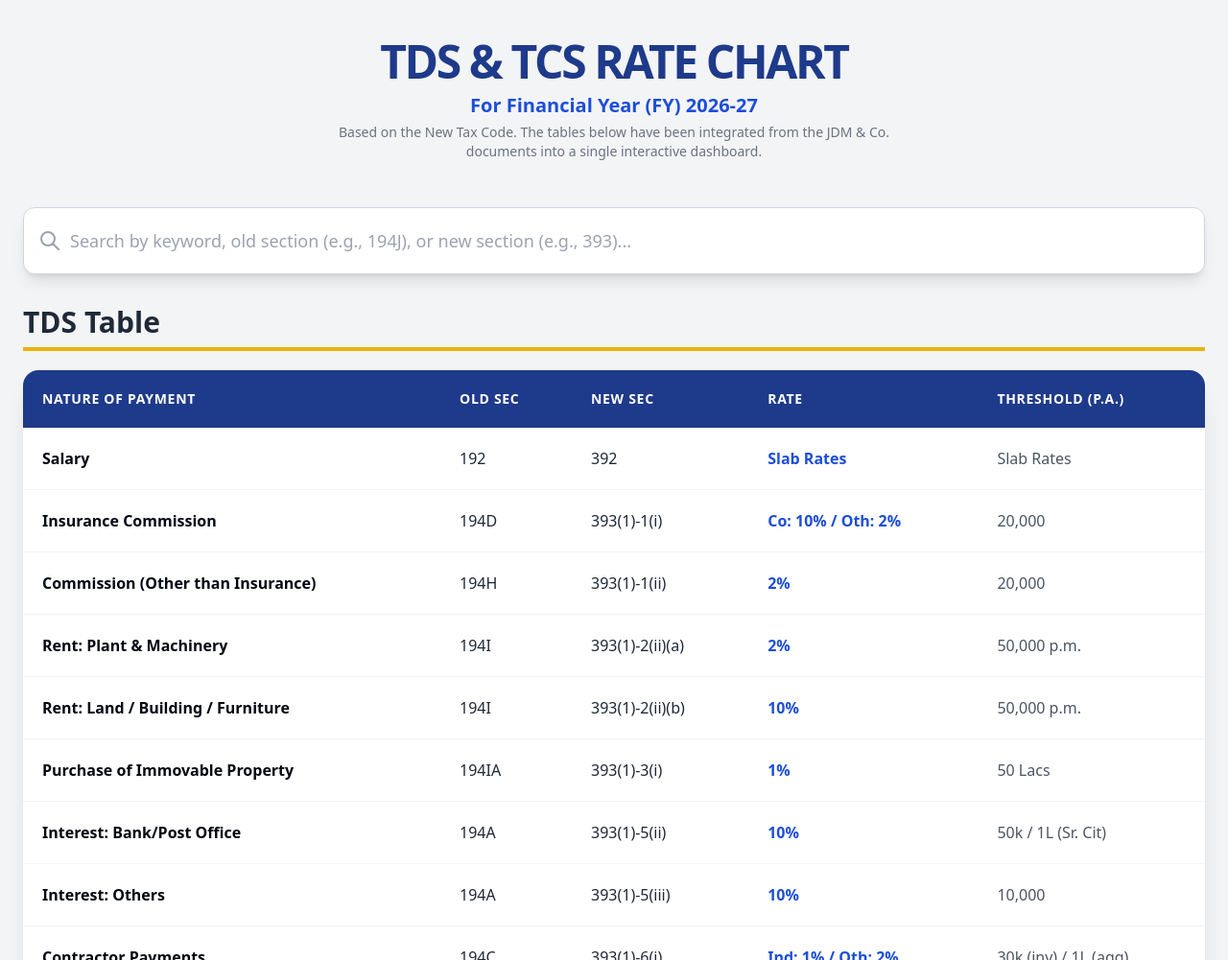
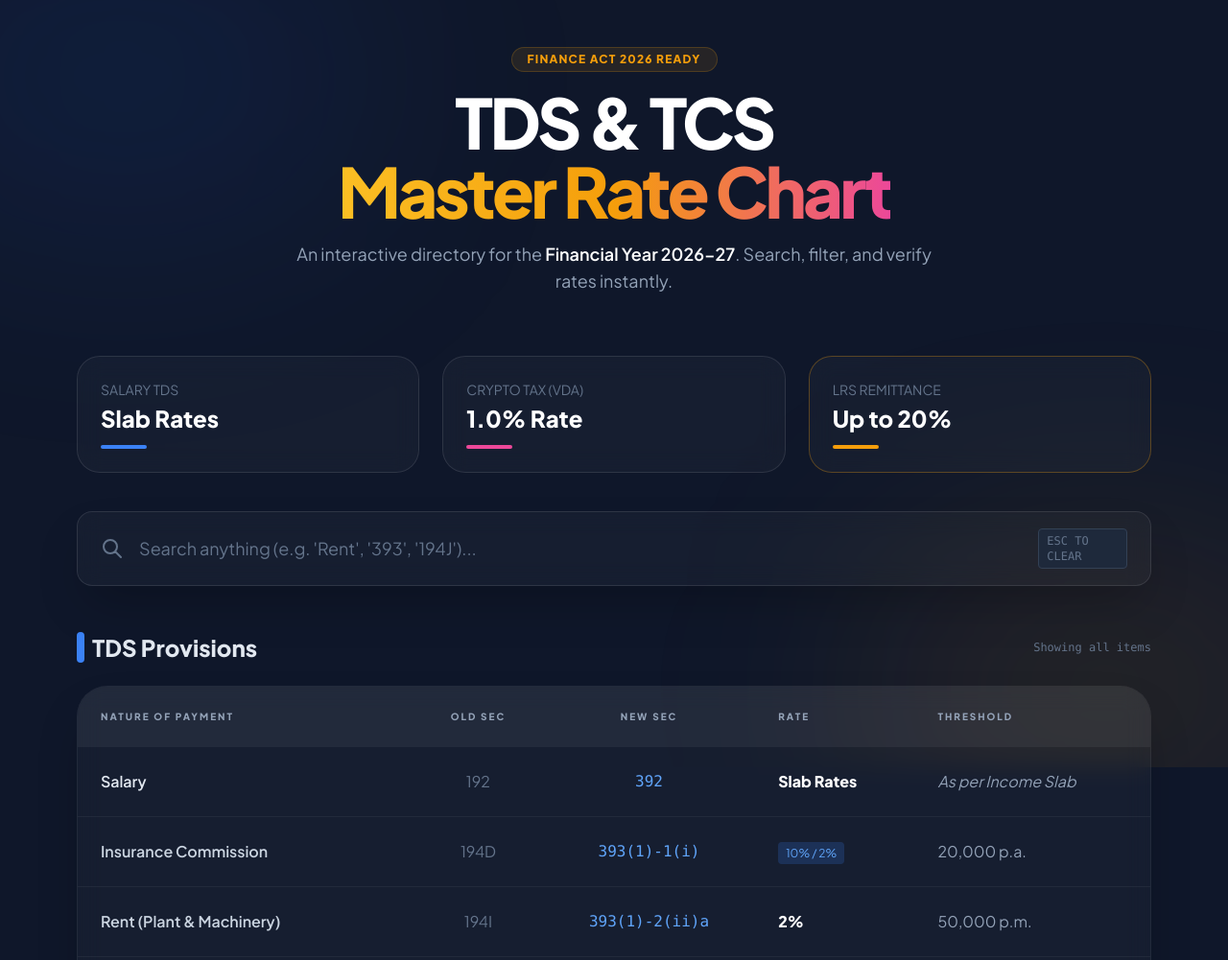
Before and after one commit to hdm306/TDS-and-TCS-Rate-Chart, a plain HTML site: page index.html in a window 1280 px wide. Shown: the top 1001 px of the page at 96% size. Drawn offline with nearby package versions, Linux system fonts and the light colour scheme.

Commit message:
Update index.html

```diff
--- a/index.html
+++ b/index.html
@@ -3,146 +3,158 @@
 <head>
     <meta charset="UTF-8">
     <meta name="viewport" content="width=device-width, initial-scale=1.0">
-    <title>Interactive TDS & TCS Rate Chart FY 2026-27</title>
+    <title>TaxFlow | TDS & TCS Master Chart 2026-27</title>
     <script src="https://cdn.tailwindcss.com"></script>
+    <link href="https://fonts.googleapis.com/css2?family=Plus+Jakarta+Sans:wght@300;400;600;800&display=swap" rel="stylesheet">
     <style>
-        /* This keeps the table headers stuck to the top when scrolling */
-        .sticky-header {
-            position: sticky;
-            top: 0;
-            z-index: 10;
-        }
+        body { font-family: 'Plus Jakarta Sans', sans-serif; background: #0f172a; }
+        .glass { background: rgba(255, 255, 255, 0.03); backdrop-filter: blur(12px); border: 1px solid rgba(255,255,255,0.1); }
+        .gradient-text { background: linear-gradient(to right, #fbbf24, #f59e0b, #ec4899); -webkit-background-clip: text; -webkit-text-fill-color: transparent; }
+        .row-hover:hover { background: rgba(255, 255, 255, 0.05); transition: all 0.2s; }
+        ::-webkit-scrollbar { width: 8px; }
+        ::-webkit-scrollbar-track { background: #0f172a; }
+        ::-webkit-scrollbar-thumb { background: #334155; border-radius: 10px; }
     </style>
 </head>
-<body class="bg-gray-100 text-gray-800 font-sans">
+<body class="text-slate-200 antialiased">
 
-    <div class="max-w-7xl mx-auto px-6 py-10">
+    <div class="fixed top-0 left-0 w-full h-full -z-10 overflow-hidden">
+        <div class="absolute top-[-10%] left-[-10%] w-[40%] h-[40%] bg-blue-600/10 rounded-full blur-[120px]"></div>
+        <div class="absolute bottom-[-10%] right-[-10%] w-[40%] h-[40%] bg-amber-500/10 rounded-full blur-[120px]"></div>
+    </div>
 
-        <header class="text-center mb-12">
-            <h1 class="text-4xl md:text-5xl font-extrabold text-blue-900 uppercase tracking-tighter">
-                TDS & TCS Rate Chart
+    <div class="max-w-6xl mx-auto px-4 py-12">
+
+        <header class="text-center mb-16">
+            <div class="inline-block px-4 py-1 rounded-full bg-amber-500/10 border border-amber-500/20 text-amber-500 text-xs font-bold uppercase tracking-widest mb-4">
+                Finance Act 2026 Ready
+            </div>
+            <h1 class="text-5xl md:text-7xl font-extrabold tracking-tighter mb-4">
+                <span class="text-white">TDS & TCS</span> <br>
+                <span class="gradient-text">Master Rate Chart</span>
             </h1>
-            <p class="text-xl text-blue-700 font-semibold mt-2">
-                For Financial Year (FY) 2026-27
-            </p>
-            <p class="text-sm text-gray-500 mt-1 max-w-xl mx-auto">
-                Based on the New Tax Code. The tables below have been integrated from the JDM & Co. documents into a single interactive dashboard.
+            <p class="text-slate-400 text-lg max-w-2xl mx-auto">
+                An interactive directory for the <span class="text-white font-semibold">Financial Year 2026-27</span>.
+                Search, filter, and verify rates instantly.
             </p>
         </header>
 
-        <div class="mb-8 relative">
-            <input type="text" id="searchInput" onkeyup="filterTables()"
-                placeholder="Search by keyword, old section (e.g., 194J), or new section (e.g., 393)..."
-                class="w-full p-5 pl-12 rounded-xl border border-gray-300 shadow-lg focus:ring-4 focus:ring-blue-200 focus:outline-none text-lg transition duration-150">
-            <svg class="absolute left-4 top-1/2 transform -translate-y-1/2 w-6 h-6 text-gray-400" fill="none" stroke="currentColor" viewBox="0 0 24 24" xmlns="http://www.w3.org/2000/svg">
-                <path stroke-linecap="round" stroke-linejoin="round" stroke-width="2" d="M21 21l-6-6m2-5a7 7 0 11-14 0 7 7 0 0114 0z"></path>
-            </svg>
+        <div class="grid grid-cols-1 md:grid-cols-3 gap-6 mb-10">
+            <div class="glass p-6 rounded-3xl">
+                <p class="text-slate-500 text-sm font-medium uppercase">Salary TDS</p>
+                <p class="text-2xl font-bold text-white mt-1">Slab Rates</p>
+                <div class="h-1 w-12 bg-blue-500 mt-3 rounded-full"></div>
+            </div>
+            <div class="glass p-6 rounded-3xl">
+                <p class="text-slate-500 text-sm font-medium uppercase">Crypto Tax (VDA)</p>
+                <p class="text-2xl font-bold text-white mt-1">1.0% Rate</p>
+                <div class="h-1 w-12 bg-pink-500 mt-3 rounded-full"></div>
+            </div>
+            <div class="glass p-6 rounded-3xl border-amber-500/30">
+                <p class="text-slate-500 text-sm font-medium uppercase">LRS Remittance</p>
+                <p class="text-2xl font-bold text-white mt-1">Up to 20%</p>
+                <div class="h-1 w-12 bg-amber-500 mt-3 rounded-full"></div>
+            </div>
         </div>
 
-        <section class="mb-14">
-            <div class="flex items-center gap-4 mb-5 border-b-4 border-yellow-500 inline-block">
-                <h2 class="text-3xl font-bold pb-2">TDS Table</h2>
+        <div class="sticky top-6 z-50 mb-12">
+            <div class="glass shadow-2xl rounded-2xl flex items-center p-2 border-white/10">
+                <div class="pl-4 text-slate-500">
+                    <svg class="w-6 h-6" fill="none" stroke="currentColor" viewBox="0 0 24 24"><path stroke-linecap="round" stroke-linejoin="round" stroke-width="2" d="M21 21l-6-6m2-5a7 7 0 11-14 0 7 7 0 0114 0z"></path></svg>
+                </div>
+                <input type="text" id="searchInput" onkeyup="filterTables()"
+                    placeholder="Search anything (e.g. 'Rent', '393', '194J')..."
+                    class="w-full bg-transparent border-none focus:ring-0 p-4 text-white placeholder-slate-500 text-lg">
+                <kbd class="hidden md:block mr-4 px-2 py-1 bg-slate-800 rounded text-slate-500 text-xs border border-slate-700">ESC TO CLEAR</kbd>
+            </div>
+        </div>
+
+        <div class="mb-20">
+            <div class="flex items-center justify-between mb-6">
+                <h2 class="text-2xl font-bold flex items-center gap-2">
+                    <span class="w-2 h-8 bg-blue-500 rounded-full"></span>
+                    TDS Provisions
+                </h2>
+                <span class="text-xs text-slate-500 font-mono" id="tdsCount">Showing all items</span>
             </div>
 
-            <div class="overflow-x-auto bg-white rounded-2xl shadow-xl">
-                <table class="w-full text-left border-collapse" id="tdsTable">
-                    <thead class="sticky-header bg-blue-900 text-white text-sm uppercase tracking-wider">
-                        <tr>
-                            <th class="p-5">Nature of Payment</th>
-                            <th class="p-5">Old Sec</th>
-                            <th class="p-5">New Sec</th>
-                            <th class="p-5">Rate</th>
-                            <th class="p-5">Threshold (p.a.)</th>
+            <div class="glass rounded-[2rem] overflow-hidden shadow-2xl border-white/5">
+                <table class="w-full text-left" id="tdsTable">
+                    <thead>
+                        <tr class="bg-white/5 text-slate-400 text-[10px] uppercase tracking-[0.2em] font-bold">
+                            <th class="p-6">Nature of Payment</th>
+                            <th class="p-6 text-center">Old Sec</th>
+                            <th class="p-6 text-center">New Sec</th>
+                            <th class="p-6">Rate</th>
+                            <th class="p-6">Threshold</th>
                         </tr>
                     </thead>
-                    <tbody class="divide-y divide-gray-100">
-                        <tr class="hover:bg-gray-50"><td class="p-5 font-semibold text-gray-950">Salary</td><td class="p-5">192</td><td class="p-5">392</td><td class="p-5 text-blue-700 font-bold">Slab Rates</td><td class="p-5 text-gray-600">Slab Rates</td></tr>
-
-                        <tr class="hover:bg-gray-50"><td class="p-5 font-semibold text-gray-950">Insurance Commission</td><td class="p-5">194D</td><td class="p-5">393(1)-1(i)</td><td class="p-5 text-blue-700 font-bold">Co: 10% / Oth: 2%</td><td class="p-5 text-gray-600">20,000</td></tr>
-                        <tr class="hover:bg-gray-50"><td class="p-5 font-semibold text-gray-950">Commission (Other than Insurance)</td><td class="p-5">194H</td><td class="p-5">393(1)-1(ii)</td><td class="p-5 text-blue-700 font-bold">2%</td><td class="p-5 text-gray-600">20,000</td></tr>
-
-                        <tr class="hover:bg-gray-50"><td class="p-5 font-semibold text-gray-950">Rent: Plant & Machinery</td><td class="p-5">194I</td><td class="p-5">393(1)-2(ii)(a)</td><td class="p-5 text-blue-700 font-bold">2%</td><td class="p-5 text-gray-600">50,000 p.m.</td></tr>
-                        <tr class="hover:bg-gray-50"><td class="p-5 font-semibold text-gray-950">Rent: Land / Building / Furniture</td><td class="p-5">194I</td><td class="p-5">393(1)-2(ii)(b)</td><td class="p-5 text-blue-700 font-bold">10%</td><td class="p-5 text-gray-600">50,000 p.m.</td></tr>
-
-                        <tr class="hover:bg-gray-50"><td class="p-5 font-semibold text-gray-950">Purchase of Immovable Property</td><td class="p-5">194IA</td><td class="p-5">393(1)-3(i)</td><td class="p-5 text-blue-700 font-bold">1%</td><td class="p-5 text-gray-600">50 Lacs</td></tr>
-
-                        <tr class="hover:bg-gray-50"><td class="p-5 font-semibold text-gray-950">Interest: Bank/Post Office</td><td class="p-5">194A</td><td class="p-5">393(1)-5(ii)</td><td class="p-5 text-blue-700 font-bold">10%</td><td class="p-5 text-gray-600">50k / 1L (Sr. Cit)</td></tr>
-                        <tr class="hover:bg-gray-50"><td class="p-5 font-semibold text-gray-950">Interest: Others</td><td class="p-5">194A</td><td class="p-5">393(1)-5(iii)</td><td class="p-5 text-blue-700 font-bold">10%</td><td class="p-5 text-gray-600">10,000</td></tr>
-
-                        <tr class="hover:bg-gray-50"><td class="p-5 font-semibold text-gray-950">Contractor Payments</td><td class="p-5">194C</td><td class="p-5">393(1)-6(i)</td><td class="p-5 text-blue-700 font-bold">Ind: 1% / Oth: 2%</td><td class="p-5 text-gray-600">30k (inv) / 1L (agg)</td></tr>
-                        <tr class="hover:bg-gray-50"><td class="p-5 font-semibold text-gray-950">Professional Fees / Royalty</td><td class="p-5">194J</td><td class="p-5">393(1)-6(iii)</td><td class="p-5 text-blue-700 font-bold">10%</td><td class="p-5 text-gray-600">50k/service</td></tr>
-                        <tr class="hover:bg-gray-50"><td class="p-5 font-semibold text-gray-950">Technical Fees / Call Center</td><td class="p-5">194J</td><td class="p-5">393(1)-6(iii)</td><td class="p-5 text-blue-700 font-bold">2%</td><td class="p-5 text-gray-600">50k/service</td></tr>
-
-                        <tr class="hover:bg-gray-50"><td class="p-5 font-semibold text-gray-950">Dividend</td><td class="p-5">194</td><td class="p-5">393(1)-(7)</td><td class="p-5 text-blue-700 font-bold">10%</td><td class="p-5 text-gray-600">10,000</td></tr>
-                        <tr class="hover:bg-gray-50"><td class="p-5 font-semibold text-gray-950">Purchase of Goods</td><td class="p-5">194Q</td><td class="p-5">393(1)-(8)(ii)</td><td class="p-5 text-blue-700 font-bold">0.1%</td><td class="p-5 text-gray-600">50 Lacs</td></tr>
-                        <tr class="hover:bg-gray-50"><td class="p-5 font-semibold text-gray-950">Virtual Digital Assets (Crypto)</td><td class="p-5">194S</td><td class="p-5">393(1)-(8)(iv)</td><td class="p-5 text-blue-700 font-bold">1%</td><td class="p-5 text-gray-600">10k / 50k</td></tr>
-                        <tr class="hover:bg-gray-50"><td class="p-5 font-semibold text-gray-950">Partner of Firm Remuneration</td><td class="p-5">194T</td><td class="p-5">393(3)-(7)</td><td class="p-5 text-blue-700 font-bold">10%</td><td class="p-5 text-gray-600">20,000</td></tr>
+                    <tbody class="divide-y divide-white/5">
+                        <tr class="row-hover"><td class="p-6 font-semibold">Salary</td><td class="p-6 text-center text-slate-500">192</td><td class="p-6 text-center text-blue-400 font-mono">392</td><td class="p-6 text-white font-bold">Slab Rates</td><td class="p-6 text-slate-400 italic">As per Income Slab</td></tr>
+                        <tr class="row-hover"><td class="p-6 font-semibold text-slate-300">Insurance Commission</td><td class="p-6 text-center text-slate-500">194D</td><td class="p-6 text-center text-blue-400 font-mono">393(1)-1(i)</td><td class="p-6"><span class="px-2 py-1 rounded bg-blue-500/20 text-blue-400 text-xs">10% / 2%</span></td><td class="p-6 text-slate-400">20,000 p.a.</td></tr>
+                        <tr class="row-hover"><td class="p-6 font-semibold text-slate-300">Rent (Plant & Machinery)</td><td class="p-6 text-center text-slate-500">194I</td><td class="p-6 text-center text-blue-400 font-mono">393(1)-2(ii)a</td><td class="p-6 text-white font-bold">2%</td><td class="p-6 text-slate-400">50,000 p.m.</td></tr>
+                        <tr class="row-hover"><td class="p-6 font-semibold text-slate-300">Rent (Building/Furniture)</td><td class="p-6 text-center text-slate-500">194I</td><td class="p-6 text-center text-blue-400 font-mono">393(1)-2(ii)b</td><td class="p-6 text-white font-bold">10%</td><td class="p-6 text-slate-400">50,000 p.m.</td></tr>
+                        <tr class="row-hover"><td class="p-6 font-semibold text-slate-300">Purchase of Immovable Prop.</td><td class="p-6 text-center text-slate-500">194IA</td><td class="p-6 text-center text-blue-400 font-mono">393(1)-3(i)</td><td class="p-6 text-white font-bold">1%</td><td class="p-6 text-slate-400">50 Lacs / Property</td></tr>
+                        <tr class="row-hover"><td class="p-6 font-semibold text-slate-300">Professional Fees / Royalty</td><td class="p-6 text-center text-slate-500">194J</td><td class="p-6 text-center text-blue-400 font-mono">393(1)-6(iii)</td><td class="p-6 text-white font-bold">10%</td><td class="p-6 text-slate-400">50,000 p.a.</td></tr>
+                        <tr class="row-hover"><td class="p-6 font-semibold text-slate-300">Technical Fees / Call Center</td><td class="p-6 text-center text-slate-500">194J</td><td class="p-6 text-center text-blue-400 font-mono">393(1)-6(iii)</td><td class="p-6 text-white font-bold">2%</td><td class="p-6 text-slate-400">50,000 p.a.</td></tr>
+                        <tr class="row-hover"><td class="p-6 font-semibold text-slate-300">Transfer of Crypto (VDA)</td><td class="p-6 text-center text-slate-500">194S</td><td class="p-6 text-center text-blue-400 font-mono">393(1)-8(iv)</td><td class="p-6 text-pink-400 font-bold">1%</td><td class="p-6 text-slate-400">10k / 50k p.a.</td></tr>
                     </tbody>
                 </table>
             </div>
-        </section>
+        </div>
 
-        <section class="mb-14">
-            <div class="flex items-center gap-4 mb-5 border-b-4 border-green-500 inline-block">
-                <h2 class="text-3xl font-bold pb-2">TCS Table</h2>
+        <div>
+            <div class="flex items-center mb-6">
+                <h2 class="text-2xl font-bold flex items-center gap-2">
+                    <span class="w-2 h-8 bg-amber-500 rounded-full"></span>
+                    TCS Provisions
+                </h2>
             </div>
 
-            <div class="overflow-x-auto bg-white rounded-2xl shadow-xl">
-                <table class="w-full text-left border-collapse" id="tcsTable">
-                    <thead class="sticky-header bg-gray-900 text-white text-sm uppercase tracking-wider">
-                        <tr>
-                            <th class="p-5">Nature of Goods/Transaction</th>
-                            <th class="p-5">Old Sec</th>
-                            <th class="p-5">New Sec</th>
-                            <th class="p-5">TCS Rate</th>
+            <div class="glass rounded-[2rem] overflow-hidden shadow-2xl border-white/5">
+                <table class="w-full text-left" id="tcsTable">
+                    <thead>
+                        <tr class="bg-white/5 text-slate-400 text-[10px] uppercase tracking-[0.2em] font-bold">
+                            <th class="p-6">Nature of Goods</th>
+                            <th class="p-6 text-center">Old Sec</th>
+                            <th class="p-6 text-center">New Sec</th>
+                            <th class="p-6 text-right">TCS Rate</th>
                         </tr>
                     </thead>
-                    <tbody class="divide-y divide-gray-100">
-                        <tr class="hover:bg-gray-50"><td class="p-5 font-semibold text-gray-950">Alcoholic Liquor for Human Consumption</td><td class="p-5">206C(1)</td><td class="p-5">394(1)-A(1)</td><td class="p-5 text-green-700 font-bold">2%</td></tr>
-                        <tr class="hover:bg-gray-50"><td class="p-5 font-semibold text-gray-950">Sale of Scrap</td><td class="p-5">206C(1)</td><td class="p-5">394(1)-A(4)</td><td class="p-5 text-green-700 font-bold">2%</td></tr>
-                        <tr class="hover:bg-gray-50"><td class="p-5 font-semibold text-gray-950">Motor Vehicle (> 10 Lacs)</td><td class="p-5">206C(1F)</td><td class="p-5">394(1)-A(6)</td><td class="p-5 text-green-700 font-bold">1%</td></tr>
-
-                        <tr class="hover:bg-gray-50"><td class="p-5 font-semibold text-gray-950">LRS Remittance (Education/Medical via loan)</td><td class="p-5">206C(1G)</td><td class="p-5">394(1)-A(7)</td><td class="p-5 text-green-700 font-bold">0%</td></tr>
-                        <tr class="hover:bg-gray-50"><td class="p-5 font-semibold text-gray-950">LRS Remittance (>10L from own funds)</td><td class="p-5">206C(1G)</td><td class="p-5">394(1)-A(7)</td><td class="p-5 text-green-700 font-bold">2%</td></tr>
-                        <tr class="hover:bg-gray-50"><td class="p-5 font-semibold text-gray-950">LRS Remittance (Others >10L)</td><td class="p-5">206C(1G)</td><td class="p-5">394(1)-A(7)</td><td class="p-5 text-green-700 font-bold">20%</td></tr>
-
-                        <tr class="hover:bg-gray-50"><td class="p-5 font-semibold text-gray-950">Overseas Tour Package</td><td class="p-5">206C(1G)</td><td class="p-5">394(1)-A(8)</td><td class="p-5 text-green-700 font-bold">2% / 5% / 20% (Threshold-based)</td></tr>
+                    <tbody class="divide-y divide-white/5 text-slate-300">
+                        <tr class="row-hover"><td class="p-6 font-semibold">Alcoholic Liquor</td><td class="p-6 text-center text-slate-500">206C(1)</td><td class="p-6 text-center text-amber-400 font-mono">394(1)-A(1)</td><td class="p-6 text-right font-bold">2%</td></tr>
+                        <tr class="row-hover"><td class="p-6 font-semibold">Motor Vehicle (> 10L)</td><td class="p-6 text-center text-slate-500">206C(1F)</td><td class="p-6 text-center text-amber-400 font-mono">394(1)-A(6)</td><td class="p-6 text-right font-bold">1%</td></tr>
+                        <tr class="row-hover"><td class="p-6 font-semibold">LRS Remittance (Any Other)</td><td class="p-6 text-center text-slate-500">206C(1G)</td><td class="p-6 text-center text-amber-400 font-mono">394(1)-A(7)</td><td class="p-6 text-right font-bold text-red-400">20%</td></tr>
+                        <tr class="row-hover"><td class="p-6 font-semibold">Overseas Tour Package</td><td class="p-6 text-center text-slate-500">206C(1G)</td><td class="p-6 text-center text-amber-400 font-mono">394(1)-A(8)</td><td class="p-6 text-right font-bold text-amber-400">2% / 20%</td></tr>
                     </tbody>
                 </table>
             </div>
-        </section>
+        </div>
 
-        <footer class="text-center text-gray-500 text-xs py-10 mt-10 border-t border-gray-200">
-            <p>Above data has been digitized from JDM & Co. sources. Always verify before making final decisions.</p>
-            <p class="mt-2 text-gray-400">© For Educational Purposes. Part of GitHub Pages deployment tutorial.</p>
+        <footer class="mt-24 text-center py-12 border-t border-white/5">
+            <p class="text-slate-500 text-sm">Digitized Chart © 2026. Optimized for precision and speed.</p>
         </footer>
+
     </div>
 
     <script>
         function filterTables() {
-            // 1. Get user input
             const input = document.getElementById("searchInput");
             const filter = input.value.toUpperCase();
-
-            // 2. Identify the tables to search through
             const tableIds = ["tdsTable", "tcsTable"];
 
-            // 3. Loop through both tables
             tableIds.forEach(tableId => {
                 const table = document.getElementById(tableId);
                 const trs = table.getElementsByTagName("tr");
+                let count = 0;
 
-                // Loop through all table rows, starting after the header
                 for (let i = 1; i < trs.length; i++) {
-                    const tr = trs[i];
-                    // Get all text within this row
-                    const rowText = tr.textContent.toUpperCase();
-
-                    // If user input is found anywhere in this row, show it.
+                    const rowText = trs[i].textContent.toUpperCase();
                     if (rowText.indexOf(filter) > -1) {
-                        tr.style.display = "";
+                        trs[i].style.display = "";
+                        count++;
                     } else {
-                        tr.style.display = "none";
+                        trs[i].style.display = "none";
                     }
                 }
             });
```
